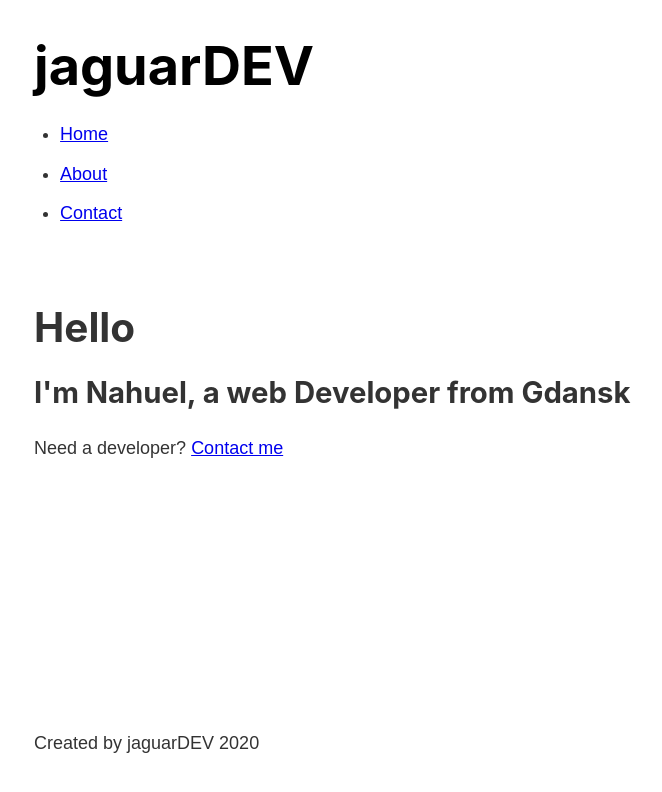
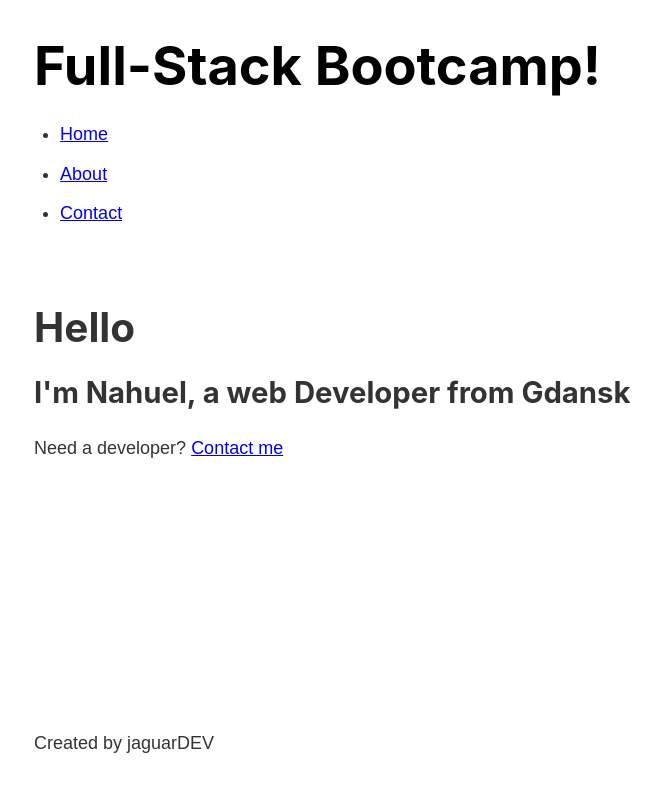
Before and after one commit to nanguer/Gatsby-bootcamp, a Gatsby site: page / in a window 1280 px wide. Shown: the whole page, without its empty margins (249-911 px from the left). Built offline with nearby package versions, Linux system fonts and the light colour scheme; Gatsby itself is replaced by a stand-in of ours.

Commit message:
graphqlstart

```diff
--- a/gatsby-config.js
+++ b/gatsby-config.js
@@ -5,5 +5,9 @@
  */
 
 module.exports = {
+  siteMetadata: {
+    title: "Full-Stack Bootcamp!",
+    author: "jaguarDEV",
+  },
   plugins: ["gatsby-plugin-sass"],
 }
--- a/src/components/footer.js
+++ b/src/components/footer.js
@@ -1,9 +1,19 @@
 import React from "react"
+import { graphql, useStaticQuery } from "gatsby"
 
 const Footer = () => {
+  const data = useStaticQuery(graphql`
+    query {
+      site {
+        siteMetadata {
+          author
+        }
+      }
+    }
+  `)
   return (
     <footer>
-      <p>Created by jaguarDEV 2020</p>
+      <p>Created by {data.site.siteMetadata.author}</p>
     </footer>
   )
 }
--- a/src/components/header.js
+++ b/src/components/header.js
@@ -1,9 +1,18 @@
 import React from "react"
-import { Link } from "gatsby"
+import { Link, graphql, useStaticQuery } from "gatsby"
 // import "./header.module.scss"
 import headerStyles from "./header.module.scss"
 
 const Header = () => {
+  const data = useStaticQuery(graphql`
+    query {
+      site {
+        siteMetadata {
+          title
+        }
+      }
+    }
+  `)
   return (
     <header className={headerStyles.header}>
       <h1>
@@ -12,7 +21,7 @@
           activeClassName={headerStyles.activeNavItem}
           to="/"
         >
-          jaguarDEV
+          {data.site.siteMetadata.title}
         </Link>
       </h1>
       <nav>
```
